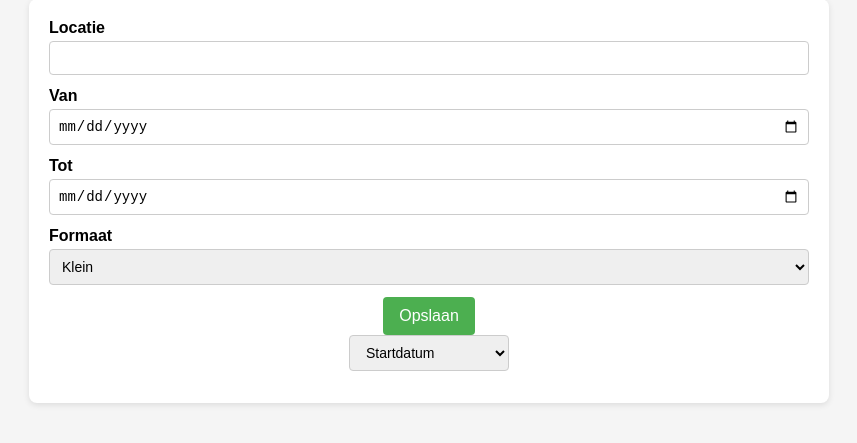
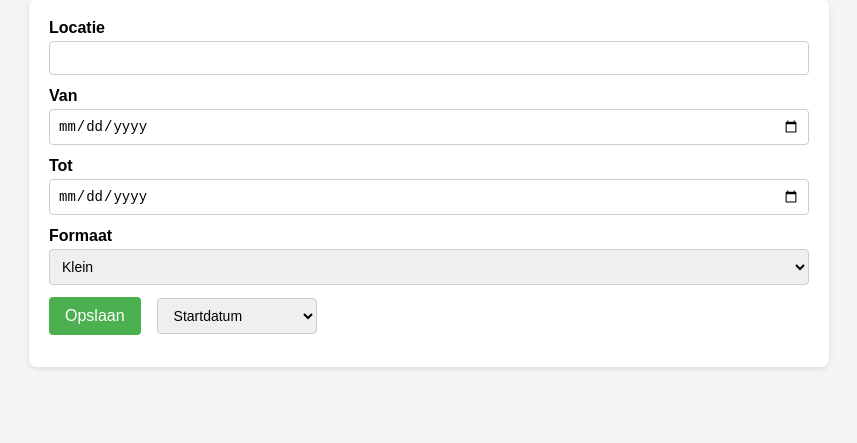
Before and after one commit to htilburgs/MMM-Kermis, a plain HTML site: page public/admin.html in a window 1280 px wide. Shown: the part 99-542 px from the top of the page, without its empty margins (211-1068 px from the left). Drawn offline with Linux system fonts and the light colour scheme; no server answers.

Commit message:
Update admin.css

```diff
--- a/public/admin.css
+++ b/public/admin.css
@@ -46,11 +46,13 @@ h1 {
     font-size: 14px;
 }
 
-/* Flex container voor opslaan-knop en sorteer dropdown */
+/* Flex container voor Opslaan + dropdown horizontaal */
 .form-actions {
     display: flex;
-    justify-content: space-between; /* knop links, dropdown rechts */
+    flex-direction: row; /* horizontaal naast elkaar */
+    justify-content: flex-start; /* knop links */
     align-items: center;
+    gap: 16px; /* ruimte tussen knop en dropdown */
     margin-top: 10px;
 }
 
```
